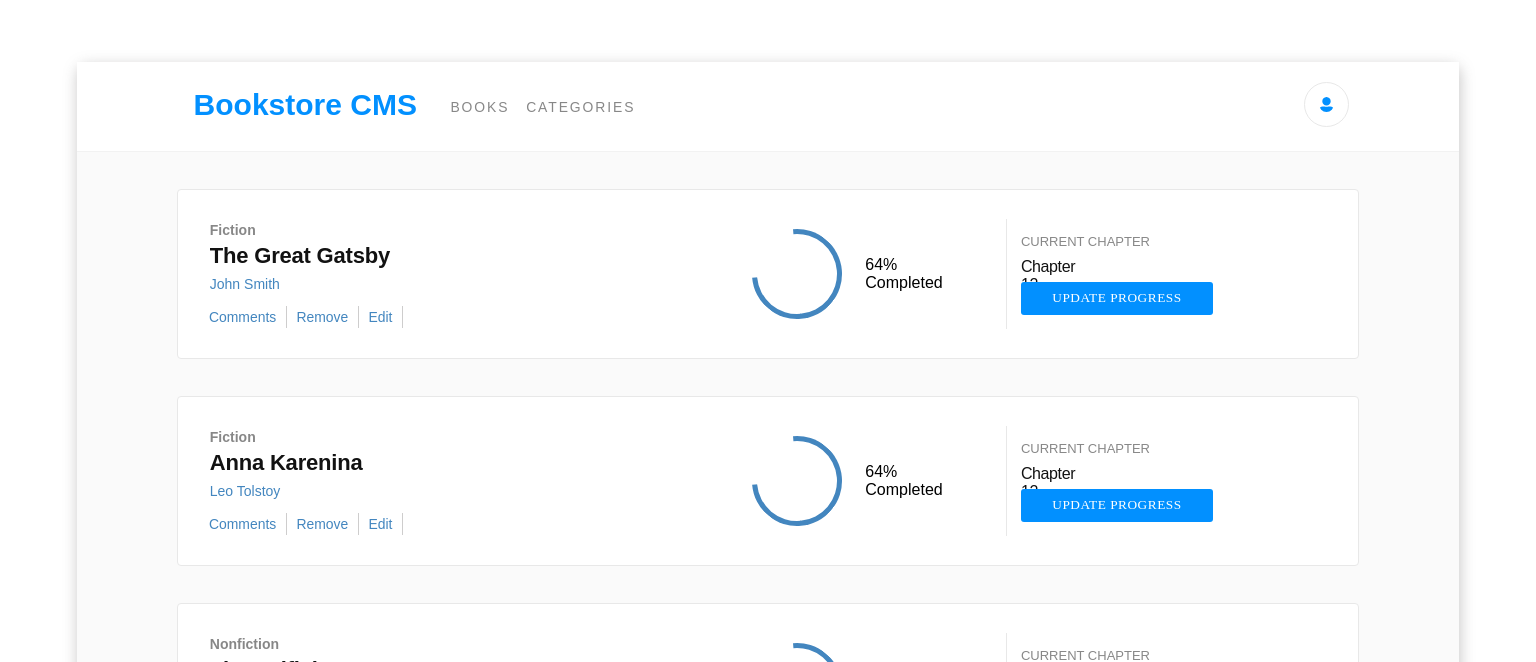
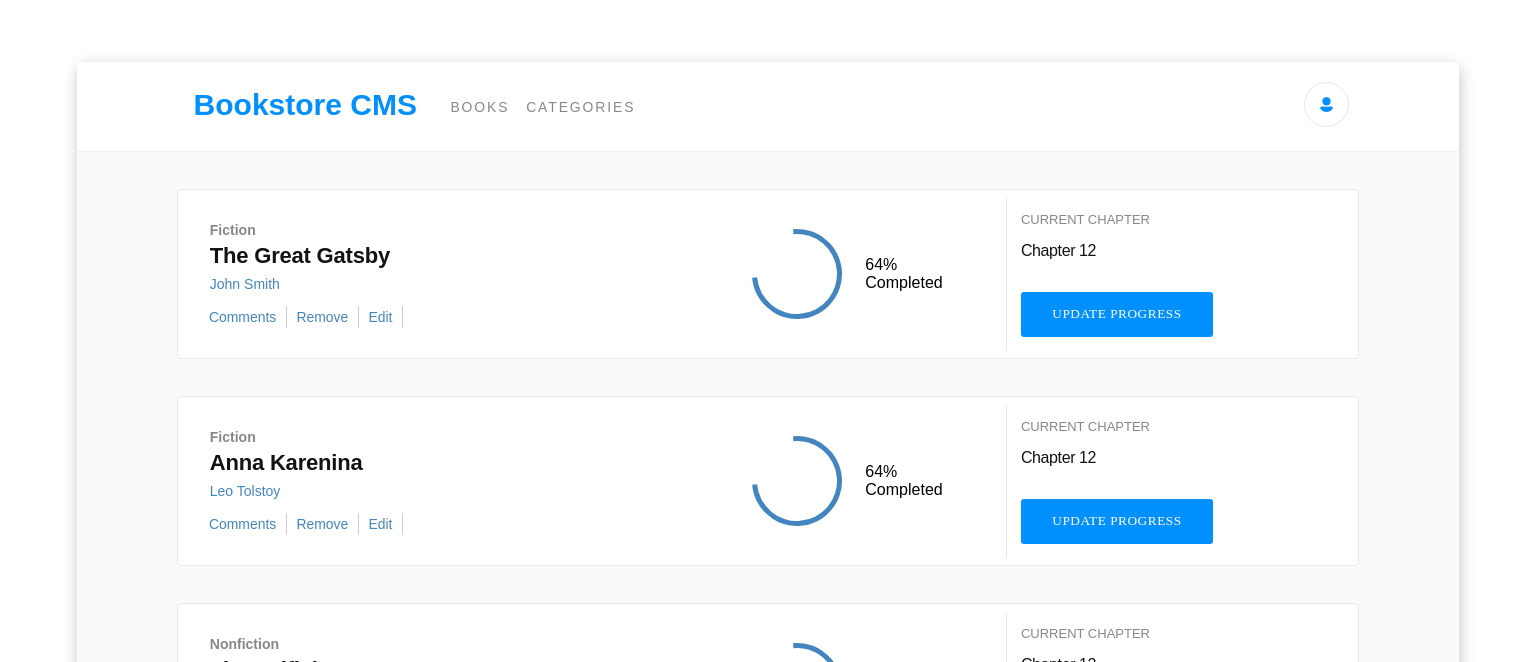
Before and after one commit to hernandanielzamora/Bookstore, a React (Create React App) app: page / in a window 1536 px wide. Shown: the part 122-784 px from the top of the page. Built offline with nearby package versions, Linux system fonts and the light colour scheme; no server answers.

Commit message:
Fixed Identation Issues

```diff
--- a/src/styles/Book.module.css
+++ b/src/styles/Book.module.css
@@ -130,7 +130,7 @@
 }
 
 .chapter {
-  width: 4.688rem;
+  width: 5rem;
   height: 1.313rem;
   margin-top: 4%;
   margin-bottom: 10%;
@@ -159,14 +159,14 @@
   text-align: center;
 }
 
-@media screen and (min-width: 1500px) {
+@media screen and (min-width: 1700px) {
   .currentTitle {
     margin-bottom: -2%;
     padding-top: -5%;
   }
 
   .chapter {
-    margin-bottom: 1%;
+    margin-bottom: 5%;
   }
 
   .chapterBtn {
```
